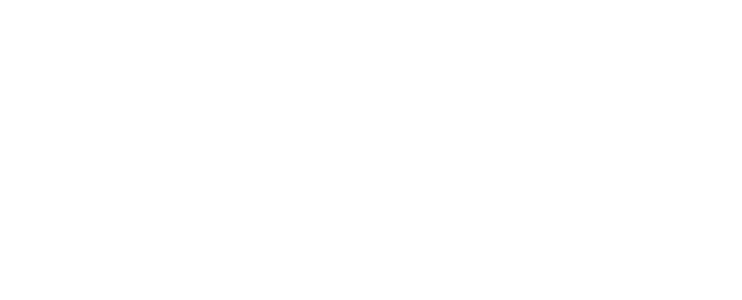
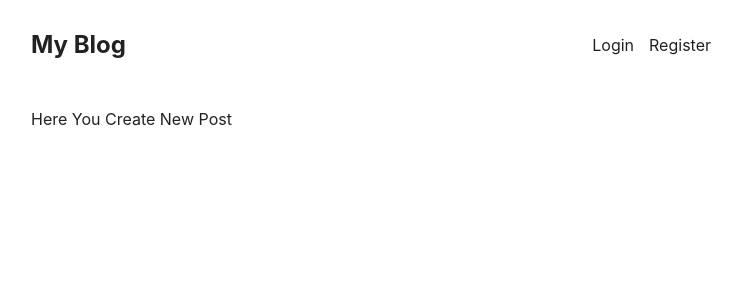
Before and after one commit to LETLHOGONOLO24/Blog-Application, a React (Create React App) app in the folder client/: page /create in a window 1280 px wide. Before the commit this address had no page. Shown: the top 300 px of the page, without its empty margins (269-1011 px from the left). Built offline with nearby package versions, Linux system fonts and the light colour scheme; no server answers.

Commit message:
Updating some client-side

```diff
--- a/client/src/App.js
+++ b/client/src/App.js
@@ -7,17 +7,21 @@
 import IndexPage from "./pages/IndexPage";
 import LoginPage from "./pages/LoginPage";
 import RegisterPage from "./pages/RegisterPage";
+import {UserContextProvider} from "./UserContext";
+import CreatePost from "./pages/CreatePost";
 
 function App() {
   return (
+    <UserContextProvider>
       <Routes>
         <Route path="/" element={<Layout />}>
           <Route index element={<IndexPage />} />
           <Route path="/login" element={<LoginPage />} />
           <Route path="/register" element={<RegisterPage />} />
+          <Route path="/create" element={<CreatePost />} />
         </Route>
     </Routes>
-
+    </UserContextProvider>
   );
 }
 
--- a/client/src/Header.js
+++ b/client/src/Header.js
@@ -1,12 +1,47 @@
 import {Link} from "react-router-dom";
+import {useContext, useEffect, useState} from "react";
+import {UserContext} from "./UserContext";
 
 export default function Header() {
+
+  const {setUserInfo,userInfo} = useContext(UserContext);
+
+  useEffect(() => {
+    fetch('http://localhost:4000/profile', {
+      credentials: 'include',
+    }).then(response => {
+      response.json().then(userInfo => {
+        setUserInfo(userInfo);
+      });
+    });
+  }, []);
+
+  function logout() {
+    fetch('http://localhost:4000/logout', {
+      credentials: 'include',
+      method: 'POST',
+    });
+    setUserInfo(null);
+  }
+
+  const username = userInfo?.username;
+
     return (
         <header>
         <Link to="/" className="logo">My Blog</Link>
         <nav>
-          <Link to="/login">Login</Link>
-          <Link to="/register">Register</Link>
+          {username && (
+            <>
+              <Link to="/create">Create new post</Link>
+              <a onClick={logout}>Logout</a>
+            </>
+          )}
+          {!username && (
+            <>
+              <Link to="/login">Login</Link>
+              <Link to="/register">Register</Link>
+            </>
+          )}
         </nav>
       </header>
     );
--- /dev/null
+++ b/client/src/UserContext.js
@@ -0,0 +1,12 @@
+import {createContext, useState} from "react";
+
+export const UserContext = createContext({});
+
+export function UserContextProvider({children}) {
+    const [userInfo,setUserInfo] = useState({});
+    return (
+        <UserContext.Provider value={{userInfo, setUserInfo}}>
+            {children}
+        </UserContext.Provider>
+    );
+}
--- /dev/null
+++ b/client/src/pages/CreatePost.js
@@ -0,0 +1,5 @@
+export default function CreatePost() {
+    return (
+        <div>Here You Create New Post</div>
+    );
+}
--- a/client/src/pages/LoginPage.js
+++ b/client/src/pages/LoginPage.js
@@ -1,11 +1,13 @@
-import {useState} from "react";
+import {useContext, useState} from "react";
 import {Navigate} from "react-router-dom";
+import {UserContext} from "../UserContext";
 
 export default function LoginPage() {
 
     const [username, setUsername] = useState('');
     const [password, setPassword] = useState('');
     const [redirect,setRedirect] = useState(false);
+    const {setUserInfo} = useContext(UserContext);
 
     async function login(ev) {
         ev.preventDefault();
@@ -17,7 +19,10 @@
         });
 
         if (response.ok) {
-            setRedirect(true);
+            response.json().then(userInfo => {
+                setUserInfo(userInfo);
+                setRedirect(true);
+            });
         } else {
             alert('wrong credentials');
         }
--- a/package.json
+++ b/package.json
@@ -1,6 +1,7 @@
 {
   "dependencies": {
     "bcryptjs": "^2.4.3",
+    "cookie-parser": "^1.4.6",
     "cors": "^2.8.5",
     "express": "^4.18.2",
     "jsonwebtoken": "^9.0.2",
```
Also changed, not shown: 2 other files (tests, documents, lock files or other folders). Lines whose indentation alone changed are shown as unchanged.
